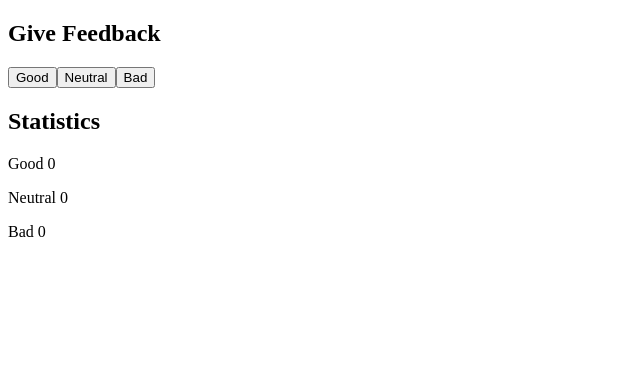
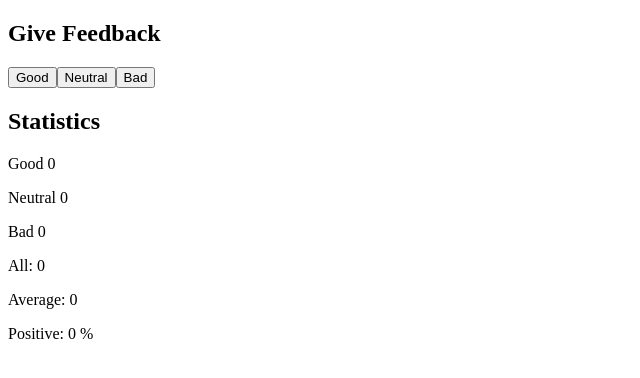
Before and after one commit to ItzRoBeerT/part1, a React (Vite) app in the folder unicafe/: page / in a window 1280 px wide. Shown: the top 378 px of the page, without its empty margins (0-640 px from the left). Built offline with nearby package versions, Linux system fonts and the light colour scheme.

Commit message:
unicafe - step 2

```diff
--- a/unicafe/src/App.jsx
+++ b/unicafe/src/App.jsx
@@ -4,6 +4,22 @@ const App = () => {
 	const [good, setGood] = useState(0);
 	const [neutral, setNeutral] = useState(0);
 	const [bad, setBad] = useState(0);
+
+	const total = good + neutral + bad;
+
+	const average = () => {
+		if (total === 0) return 0;
+
+		const totalScore = good - bad;
+		return totalScore / total;
+	};
+
+	const positive = () => {
+		if (total === 0) return 0;
+
+    return (good / total ) * 100
+
+	};
 
 	return (
 		<div>
@@ -19,6 +35,9 @@ const App = () => {
 				<p>Good {good}</p>
 				<p>Neutral {neutral}</p>
 				<p>Bad {bad}</p>
+				<p>All: {total}</p>
+				<p>Average: {average()}</p>
+				<p>Positive: {positive()} %</p>
 			</section>
 		</div>
 	);
```
